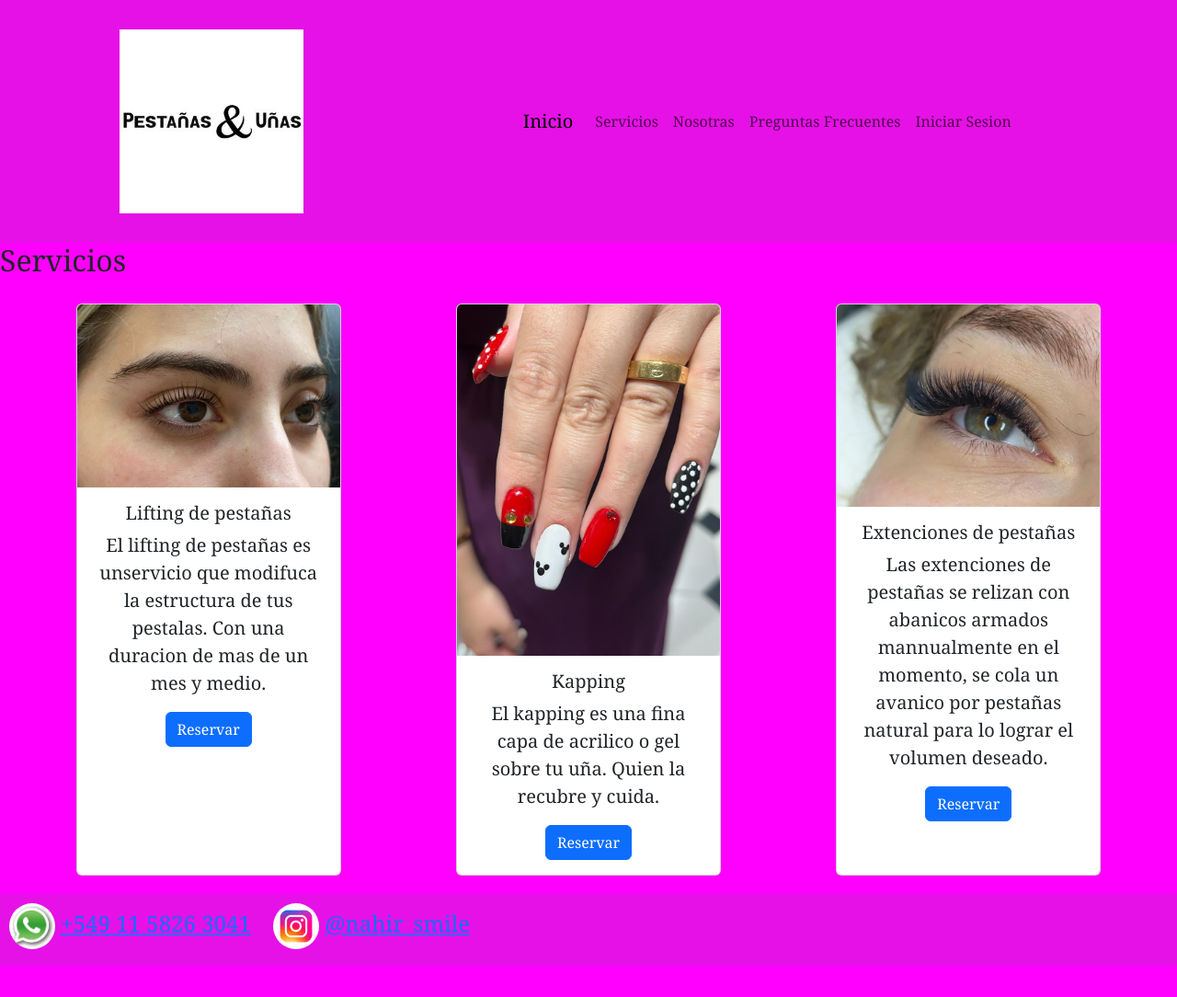
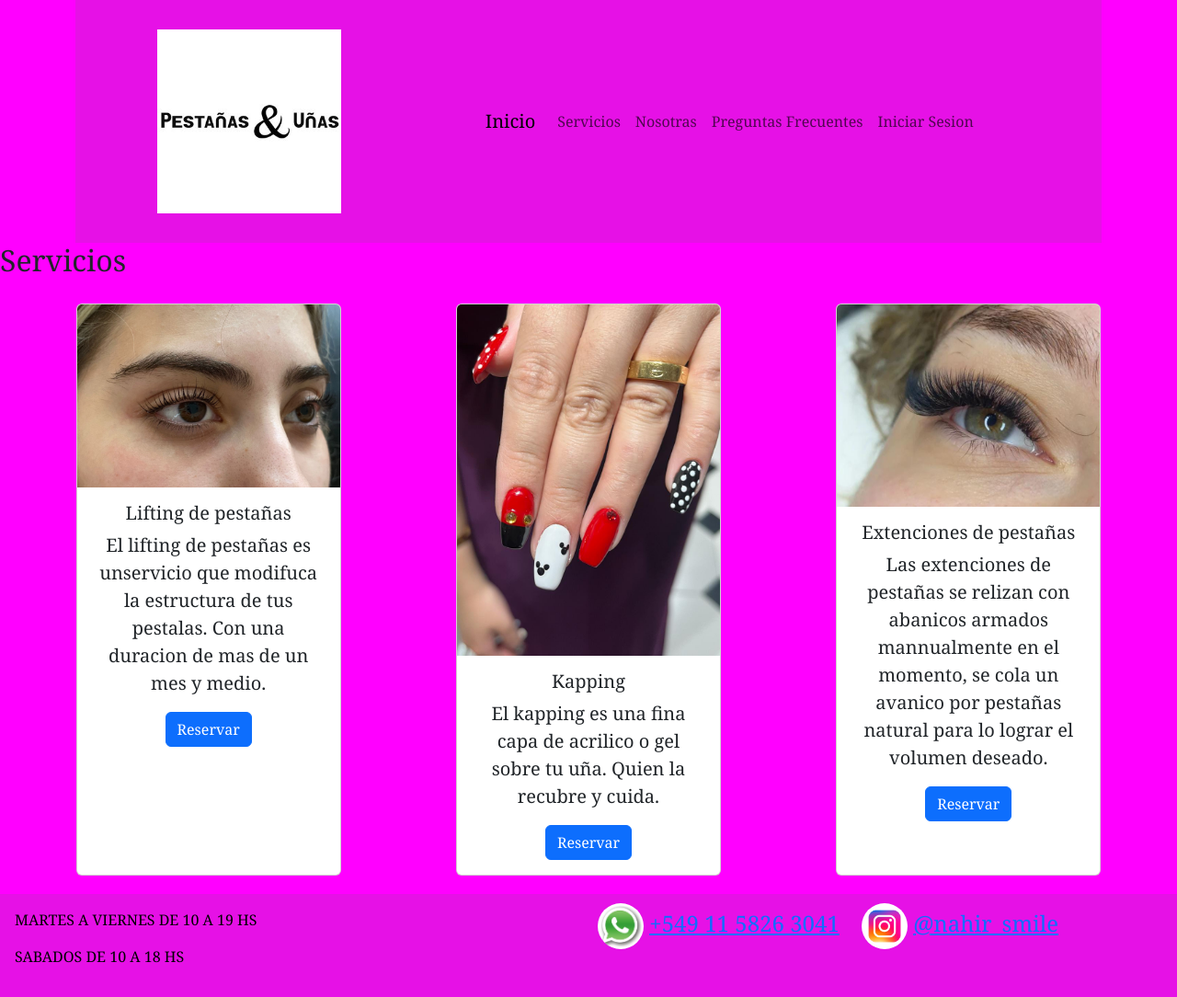
Before and after one commit to nahimar/tarea, a plain HTML site: page paginas/servicios.html in a window 1280 px wide. Shown: the whole page at 92% size. Before the commit the page ends 1050 px from the top, so only its background shows below. Drawn offline with nearby package versions, Linux system fonts and the light colour scheme.

Commit message:
footer grids

```diff
--- a/css/estilo.css
+++ b/css/estilo.css
@@ -10,7 +10,7 @@
     }
     header {
         background-color: #e611e6;
-        padding: 2rem;
+       padding: 2rem;
         display: flex;
         grid-area: header;
         justify-content: space-around;
@@ -108,3 +108,18 @@
    flex-direction: row;
    justify-content: space-around;
 }
+.pie {  display: grid;
+    grid-template-columns: 1fr 1fr;
+    grid-template-rows: 0.5fr;
+    grid-auto-columns: 1fr;
+    gap: 0px 0px;
+    grid-auto-flow: row;
+    grid-template-areas:
+      "horario contacto";
+  }
+
+  .contacto { grid-area: contacto; }
+
+  .horario { grid-area: horario;
+padding: 1rem;
+}
--- a/paginas/servicios.html
+++ b/paginas/servicios.html
@@ -11,7 +11,7 @@
 
 </head>
 <body>
-  <div class="container"></div>
+  <div class="container">
   <header class="header" >
         <div>
             <img src="../fotos/logo-1602653279.jpeg" alt="logo">
@@ -41,7 +41,7 @@
                   </div>
                 </div>
               </nav>
-
+                  </div>
         </div>
       </div>
     </header>
@@ -78,14 +78,21 @@
 
 </main>
 <footer>
-<h4>
-    <img src="../fotos/logo wpp.jpeg" alt="logo whatsap">
-    <a href="https://wa.me/message/SCDLABBFOBU6D1 " target="_blank"> +549 11 5826 3041</a>
-</h4>
-<h4>
-    <img src="../fotos/logo inst.avif" alt="logo instagram">
-    <a href="https://www.instagram.com/nahir_smile/?hl=es" target="_blank">@nahir_smile</a>
-</footer>
+  <div class="pie">
+      <div class="contacto"><h4>
+          <img src="../fotos/logo wpp.jpeg" alt="logo whatsap">
+          <a href="https://wa.me/message/SCDLABBFOBU6D1 " target="_blank"> +549 11 5826 3041</a>
+
+      </h4>
+      <h4>
+          <img src="../fotos/logo inst.avif" alt="logo instagram">
+          <a href="https://www.instagram.com/nahir_smile/?hl=es" target="_blank">@nahir_smile</a>  </h4></div>
+      <div class="horario"><P>MARTES A VIERNES DE 10 A 19 HS </P>
+         <P> SABADOS DE 10 A 18 HS</P>
+      </div>
+    </div>
+
+</footer >
 
 </h4>
 <script src="https://cdn.jsdelivr.net/npm/bootstrap@5.3.2/dist/js/bootstrap.bundle.min.js" integrity="sha384-C6RzsynM9kWDrMNeT87bh95OGNyZPhcTNXj1NW7RuBCsyN/o0jlpcV8Qyq46cDfL" crossorigin="anonymous"></script>
```
Also changed, not shown: index.html (+15 -11 lines), paginas/iniciarsesion.html (+16 -10 lines), paginas/nosotras.html (+18 -10 lines), paginas/preguntasfrecuentes.html (+17 -10 lines).
